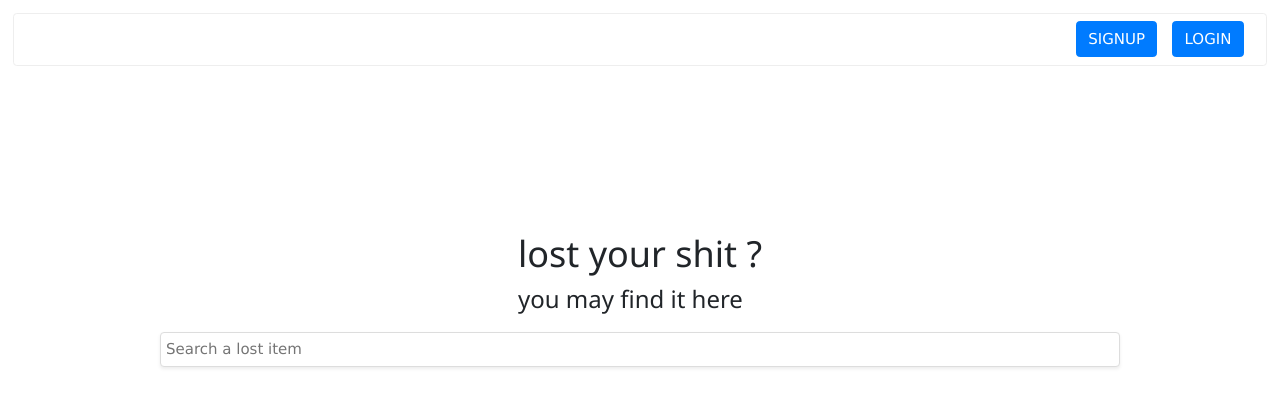
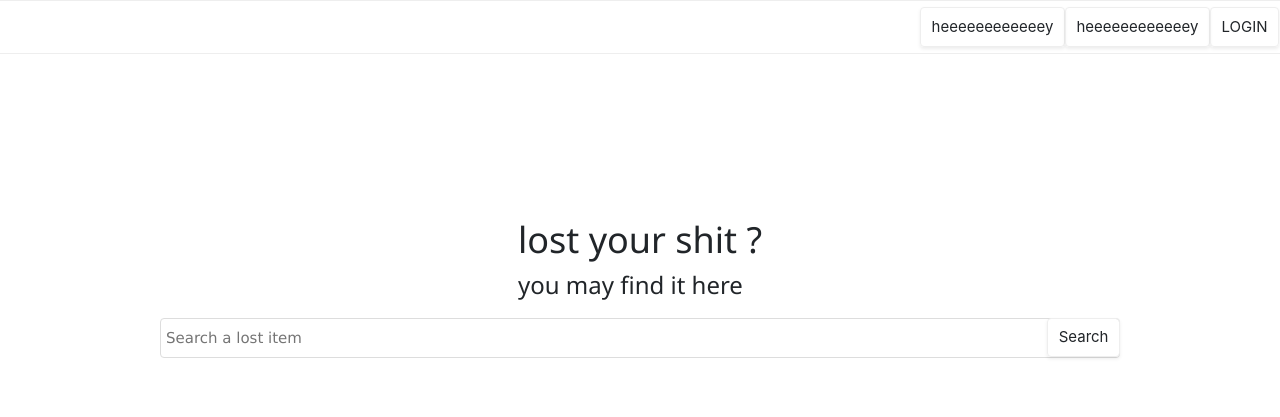
Before and after one commit to qwenzo/lost-and-found, a React (Create React App) app: page / in a window 1280 px wide. Shown: the top 417 px of the page. Built offline with nearby package versions, Linux system fonts and the light colour scheme.

Commit message:
changing font style , changing search bar style

```diff
--- a/src/components/Button.js
+++ b/src/components/Button.js
@@ -2,7 +2,7 @@ import React from 'react';
 
 const Button = ({text,img,borderRadius,color,fontColor,onClick,className}) =>{
     return(
-        <div className={className}>
+        <div>
         <div onClickCapture={onClick}  style={styles.containerStyle} className={` align-self-start d-flex`}>
           <div onMouseDownCapture={
               (e)=>{
@@ -18,7 +18,7 @@ const Button = ({text,img,borderRadius,color,fontColor,onClick,className}) =>{
             }
           }
           style={styles.btnStyle={... styles.btnStyle,backgroundColor:color,fontColor:fontColor}} className=' shadow-sm'>
-          {text?<font color={fontColor}>{text}</font>:img?img:''}
+          {text?<font face={'system,BlinkMacSystemFont,"Segoe UI",Roboto,Helvetica,Arial,sans-serif'} color={fontColor}>{text}</font>:img?img:''}
           </div>
 
         </div>
@@ -41,7 +41,7 @@ const styles = {
 
     },
     containerStyle:{
-        width:'0px'
+
     }
 }
 
--- a/src/components/Header.js
+++ b/src/components/Header.js
@@ -1,5 +1,7 @@
 import React, { Component } from 'react';
 import PropTypes  from 'prop-types';
+import Button from './Button';
+import InputField from './InputField';
 class Header extends Component {
 
     static contextTypes ={
@@ -21,8 +23,10 @@ class Header extends Component {
 
     renderSearchBox(){
      return(
-        <div id="searchBoxHeader" style={styles.searchBoxStyle} className="input-group float-right w-25 h-25 col-3">
-        <input type="text" className="form-control" placeholder="Recipient's username" aria-label="Recipient's username" aria-describedby="basic-addon2" />
+        <div id="searchBoxHeader" style={styles.searchBoxStyle} className="shadow-sm  w-25">
+        <InputField element={
+             <Button className='d-flex' style={{marginRight:'0.5rem '}} text='Search'/>
+         } row='flex-row-reverse' height='40px'  type="text" className="d-flex " placeholder="Search a lost item"  />
       </div>
      );
     }
@@ -30,12 +34,13 @@ class Header extends Component {
   render() {
      const {router:{location:{pathname}}}=this.context;
     return (
-        <div style = {styles.headerStyle} className="row rounded">
-            {pathname=="/" ? '' : this.renderSearchBox()}
-      <div className = 'd-flex flex-row-reverse float-left col' >
-      <button className='m-2 btn btn-primary ' >  LOGIN </button>
-      <button  className='m-2 btn btn-primary '> SIGNUP </button>
+        <div style = {styles.headerStyle} className=" align-items-center row d-flex">
 
+        {pathname=="/" ? '' : this.renderSearchBox()}
+      <div className='d-flex flex-row-reverse col-sm'>
+      <Button className='' text='LOGIN'/>
+      <Button  className=''  text='heeeeeeeeeeeey'/>
+      <Button  className=' '  text='heeeeeeeeeeeey'/>
       </div>
       </div>
     );
@@ -45,15 +50,15 @@ class Header extends Component {
 const styles = {
   headerStyle: {
     border: '1px solid #eee',
-    marginTop:'1%',
-    marginLeft:'1%',
-    marginRight:'1%'
+    backgroundColor:'#FFFF',
+    paddingTop:'0.5%',
+    paddingBottom:'0.5%',
+
   },
   searchBoxStyle:{
-      marginLeft:'1%',
-      marginTop:'8px'
 
   }
+
 }
 
 /*
--- a/src/components/InputField.js
+++ b/src/components/InputField.js
@@ -4,14 +4,17 @@ class InputField extends Component{
     state = {isInvalidViewText:false}
 
     render(){
-        const {value,onTextChange,input,placeholder,isInvalidCond, height} = this.props;
+        const {value,onTextChange,input,placeholder,isInvalidCond, height,row,element} = this.props;
         {(height) ? styles.inputStyle = {...styles.inputStyle,height:height}:styles.inputStyle = {...styles.inputStyle,height:'30px'}}
         {(isInvalidCond) ? styles.inputStyle = {...styles.inputStyle,border:'1px solid #dc3545'}:styles.inputStyle = {...styles.inputStyle,border:'1px solid #ddd'}}
         return(
             <div className="d-flex flex-column " >
+            <div  className={`d-flex ${row} `}>
             <input {...input||''} placeholder={placeholder||''} value={value} onChangeCapture={ onTextChange} onPointerCancel={()=>{console.log('test')}}  /* onClickCapture={(e)=>{
                 e.target.className = 'w-100 p-1'
-            }} */ autoSave={'false'} autoComplete={'false'} type="text" style={styles.inputStyle} className={`d-flex  shadow-sm `}    />
+            }} */ autoSave={'false'} autoComplete={'false'} type="text" style={styles.inputStyle} className={`align-self-stretch w-100 d-flex  `}    />
+            <div style={{zIndex:'5',position:'absolute',}} className="d-flex ">{element}</div>
+            </div>
           {this.state.isInvalidViewText ? <span style={styles.invalidTextStyle}>testy</span>:''}
           {isInvalidCond ? <span style={styles.invalidTextStyle}>{isInvalidCond}</span>:''}
             </div>
--- a/src/components/ItemForm.js
+++ b/src/components/ItemForm.js
@@ -112,7 +112,7 @@ class ItemForm extends Component{
                  className="shadow-sm p-2 m-1" style={styles.foundCheckerStyle} >I want to register an item</div>
             </div>
             <label>
-            <Button htmlFor='files' borderRadius='100'  className="d-flex align-self-end" img={<i className="fa fa-upload"></i>}/>
+            <Button htmlFor='files'   className="d-flex flex-wrap align-self-end" img={<i className="fa fa-upload"></i>}/>
             <input id="files" type="file" name="user[image]" style={{visibility:'hidden'}}multiple="true" onChange={this.fileChangedHandler} />
          </label>
 
@@ -131,14 +131,15 @@ class ItemForm extends Component{
                     <Field type="text" className="" label="Description" name="desc" component={this.renderFieldtextArea}/>
                 </div>
 
-                <div className="d-flex flex-row">
-                <Field className="col-sm" name="Building" onChange={this.onClickBuildingList.bind(this)} component={this.renderBuildingDropdownList.bind(this)} label='Last Seen At' />
-                { this.state.viewSecondList ? <Field className="col-sm" name="BuildingFloor" component={this.renderFloorDropDownList} /> : ''}
+                <div className=" d-flex flex-row">
+                <Field  name="Building" onChange={this.onClickBuildingList.bind(this)} component={this.renderBuildingDropdownList.bind(this)} label='Last Seen At' />
+                { this.state.viewSecondList ? <Field name="BuildingFloor" component={this.renderFloorDropDownList} /> : ''}
                     </div>
 
                {/*  <button  className="btn btn-primary">Submit</button> */}
                <div style={styles.submitBtnStyle}>
                <Button  onClick={handleSubmit(this.handleSubmitting.bind(this))} /* color='#4286f4' fontColor='#FFFFF' */  className=" d-flex d-flex align-self-start " text='Submit'/>
+
                </div>
 
              </form>
@@ -201,7 +202,7 @@ class ItemForm extends Component{
     }
 
 
-    renderTags ({ input, data, valueField, textField,label }) {
+    renderTags ({ input, data, valueField, textField,label,meta:{touched,error,warn} }) {
          data = ['blu','red','7rnksh'];
          const TagsComponent =({ item }) => (
             <span style={tagStyle}>
@@ -211,15 +212,19 @@ class ItemForm extends Component{
           const tagStyle={
             backgroundColor:'red'
           }
+        {(error && touched) ?  {border:'1px solid #dc3545'}:{border:'1px solid #ddd'}}
        return(<div>
-        <label>{label}</label>
-        <Multiselect className="shadow-sm" {...input}
+        <label style={styles.textLabelStyle}>{label}</label>
+        <Multiselect style={{overflow:'visible', borderStyle:'none',}} {...input}
             onBlur={() => input.onBlur()}
             value={input.value || []} // requires value to be an array
             data={data}
             valueField={valueField}
             textField={textField}
         />
+         {error && touched ?<span style={styles.invalidTextStyle} >
+         {error}
+      </span> : ''}
         </div>
         )
     }
@@ -228,8 +233,8 @@ class ItemForm extends Component{
      renderBuildingDropdownList ({ input, data, valueField, textField ,label, meta:{touched,error,warn} }) {
         data = this.buildingData();
      return( <div>
-           <label>{label}</label>
-         <DropdownList  style={{overflow:'visible'}}   {...input}
+           <label style={styles.textLabelStyle}>{label}</label>
+         <DropdownList  style={{overflow:'visible', borderStyle:'none'}}   {...input}
      filter data={data}
         valueField={valueField}
         textField={textField}
@@ -303,7 +308,7 @@ class ItemForm extends Component{
 
 const renderInputField = ({input,label,meta:{touched,error,warn}}) =>{
        return <div >
-            <label>{label}</label>
+            <label style={styles.textLabelStyle}>{label}</label>
             <div >
                 <div className="d-flex flex-row" >
 
@@ -355,6 +360,14 @@ const validate = (values) =>{
         errors.desc="Description is Required";
 
     }
+    if(!values.Tags){
+        errors.Tags = "Tags Are Required";
+    }
+
+  /*   if(values.Tags.size<1){
+        errors.Tags = "you should add atleast one tag";
+    } */
+    console.log(errors);
     return errors;
 }
 
@@ -365,7 +378,7 @@ const styles={
         marginRight:'30%',
         marginTop:'3%',
         marginBottom:'3%',
-        borderRadius:'50px 50px 5px 5px',
+        borderRadius:'5px 5px 5px 5px',
         overflow: 'hidden',
         //whiteSpace: 'nowrap'
        //display:'inline-block'
@@ -401,10 +414,18 @@ const styles={
        // backgroundColor:'#ECF0F1'
     },
     textLabelStyle:{
-        font: '400px'
+        fontWeight: 'bold',
+        fontFamily: 'system,BlinkMacSystemFont,"Segoe UI",Roboto,Helvetica,Arial,sans-serif'
     },
     submitBtnStyle:{
       marginTop:'5%'
+    },
+    labelStyle:{
+
+    },
+    invalidTextStyle:{
+        fontSize: '80%',
+        color: '#dc3545'
     }
 
 }
--- a/src/components/mainPage/main.js
+++ b/src/components/mainPage/main.js
@@ -1,6 +1,7 @@
 import React , {Component} from 'react';
 import NewestItems from './newestItems';
 import InputField from '../InputField';
+import Button from '../Button';
 class Main extends Component {
 
 
@@ -36,7 +37,9 @@ class Main extends Component {
          </div>
 
          <div id="searchBox" style={styles.searchBoxStyle} className=" align-self-center ">
-         <InputField height='35px' onTextChange={this.onSearchTextChange.bind(this)} value={this.state.searchText} type="text" className="d-flex justify-content-center align-self-center" placeholder="Search a lost item"  />
+         <InputField element={
+             <Button className='d-flex' style={{marginRight:'0.5rem '}} text='Search'/>
+         } row='flex-row-reverse' height='40px' onTextChange={this.onSearchTextChange.bind(this)} value={this.state.searchText} type="text" className="d-flex justify-content-center align-self-center" placeholder="Search a lost item"  />
         {/*  <div className="input-group-append">
     <button className="btn btn-outline-secondary" type="button">Search</button>
         </div> */}
--- a/src/components/textareaField.js
+++ b/src/components/textareaField.js
@@ -10,7 +10,7 @@ class TextareaField extends Component{
             <div className="d-flex flex-column" >
             <textarea {...input||''} placeholder={placeholder||''} value={value} onChangeCapture={this.isInvalid && onTextChange}  onClickCapture={(e)=>{
                 e.target.className = 'w-100 p-1'
-            }} autoSave={'false'} autoComplete={'false'} type="text" style={styles.inputStyle} className={`  p-1 shadow-sm `}    />
+            }} autoSave={'false'} autoComplete={'false'} type="text" style={styles.inputStyle} className={`  p-1  `}    />
           {this.state.isInvalidViewText ? <span style={styles.invalidTextStyle}>testy</span>:''}
           {isInvalidCond ? <span style={styles.invalidTextStyle}>{isInvalidCond}</span>:''}
             </div>
```
